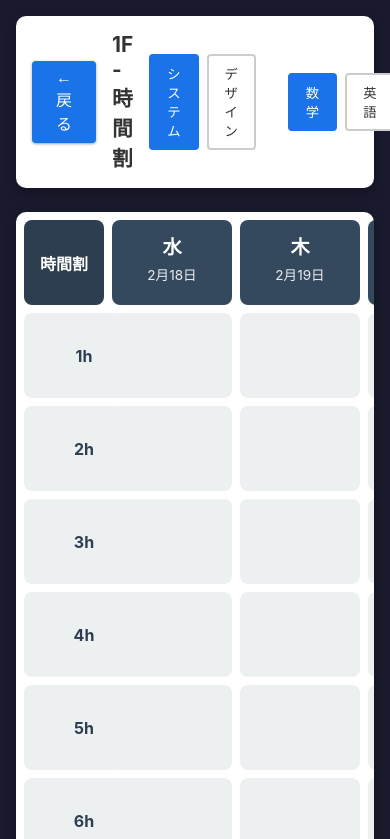
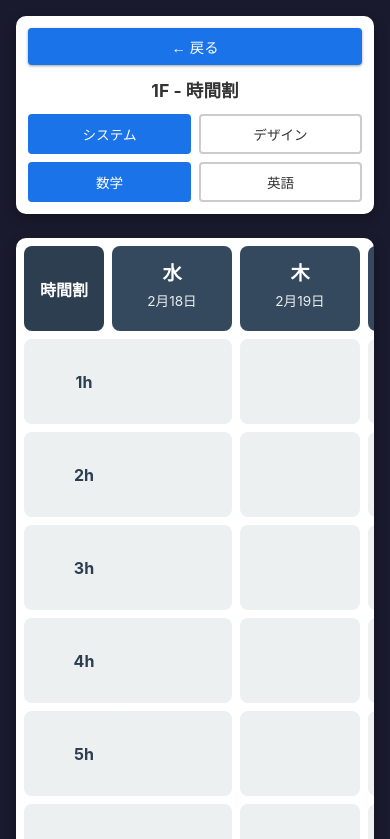
Before and after one commit to shikesyake/classroom-webapp, a Next.js app in the folder webapp/: page /timetable/1F in a window 390 px wide. Shown: the top 839 px of the page. Built offline with nearby package versions, Linux system fonts and the light colour scheme.

Commit message:
ヘッダー修正

```diff
--- a/webapp/app/timetable/[class]/page.module.css
+++ b/webapp/app/timetable/[class]/page.module.css
@@ -289,8 +289,37 @@
 }
 
 @media (max-width: 768px) {
+  .header {
+    flex-direction: column;
+    align-items: stretch;
+    gap: 0.75rem;
+    padding: 0.75rem;
+  }
+
   .title {
-    font-size: 1.3rem;
+    font-size: 1.1rem;
+    text-align: center;
+  }
+
+  .backButton {
+    padding: 0.5rem 1rem;
+    font-size: 0.9rem;
+  }
+
+  .courseSelector {
+    flex-direction: column;
+    gap: 0.5rem;
+  }
+
+  .buttonGroup {
+    width: 100%;
+    justify-content: center;
+  }
+
+  .courseButton {
+    flex: 1;
+    padding: 0.5rem 0.75rem;
+    font-size: 0.85rem;
   }
 
   .timetableWrapper {
```
